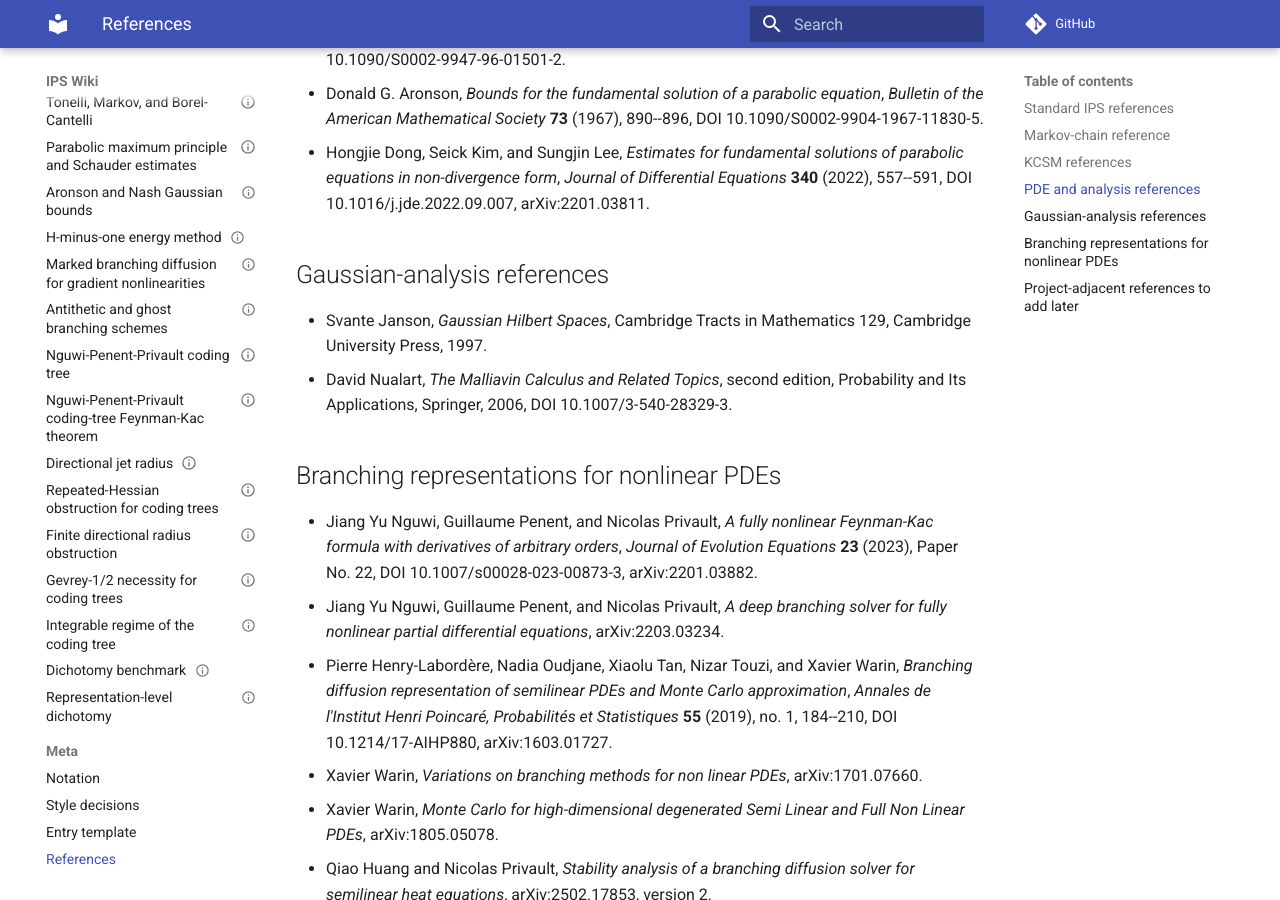
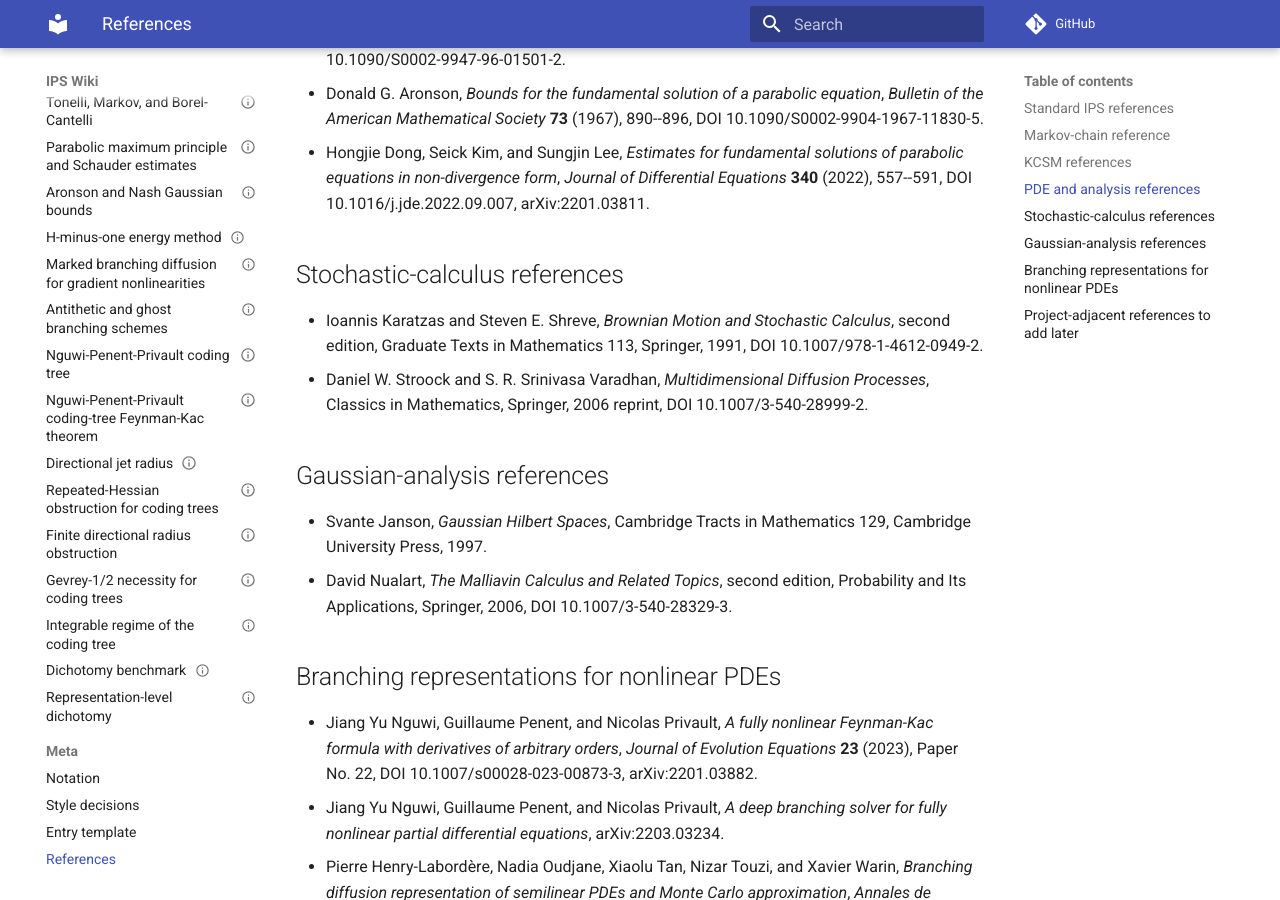
Before and after one commit to maciejgluchowski86-beep/ips-wiki, an MkDocs documentation site: the page built from docs/meta/references.md, in a window 1280 px wide and 900 px high, scrolled down 1682 px. Built offline with MkDocs 1.6.1 and Material for MkDocs 9.7.7, drawn with Linux system fonts in a browser that asks for light colours; comment, search, counter and statistics services are not loaded.

Commit message:
Add stochastic-calculus prerequisite references

```diff
--- a/docs/meta/references.md
+++ b/docs/meta/references.md
@@ -41,6 +41,11 @@ This page is the human-readable reference list for the wiki. A structured BibTeX
 - Donald G. Aronson, *Bounds for the fundamental solution of a parabolic equation*, *Bulletin of the American Mathematical Society* **73** (1967), 890--896, DOI 10.1090/S0002-9904-1967-11830-5.
 - Hongjie Dong, Seick Kim, and Sungjin Lee, *Estimates for fundamental solutions of parabolic equations in non-divergence form*, *Journal of Differential Equations* **340** (2022), 557--591, DOI 10.1016/j.jde.2022.09.007, arXiv:2201.03811.
 
+## Stochastic-calculus references
+
+- Ioannis Karatzas and Steven E. Shreve, *Brownian Motion and Stochastic Calculus*, second edition, Graduate Texts in Mathematics 113, Springer, 1991, DOI 10.1007/978-1-4612-0949-2.
+- Daniel W. Stroock and S. R. Srinivasa Varadhan, *Multidimensional Diffusion Processes*, Classics in Mathematics, Springer, 2006 reprint, DOI 10.1007/3-540-28999-2.
+
 ## Gaussian-analysis references
 
 - Svante Janson, *Gaussian Hilbert Spaces*, Cambridge Tracts in Mathematics 129, Cambridge University Press, 1997.
```
